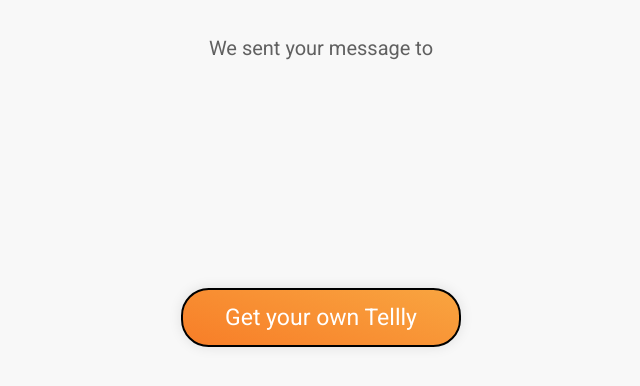
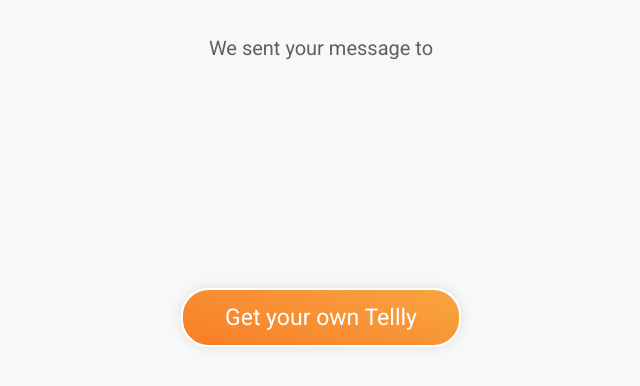
Before and after one commit to Sh4yy/Tellly, a Flask app: template templates/success.html in a window 1280 px wide. Shown: the part 361-747 px from the top of the page, without its empty margins (319-959 px from the left). Run offline with Flask 2, Linux system fonts and the light colour scheme; the template is opened without the code that fills it, so the values that code supplies are empty; parts of the project's set-up code (start-up, migrations or seed data) failed here and were passed over.

Commit message:
fixed border color

```diff
--- a/static/css/success.css
+++ b/static/css/success.css
@@ -83,6 +83,7 @@
     line-height: 32px;
     color: white;
     padding: 0.5em 1em;
+    border-color: white;
 }
 
 @media only screen
```
